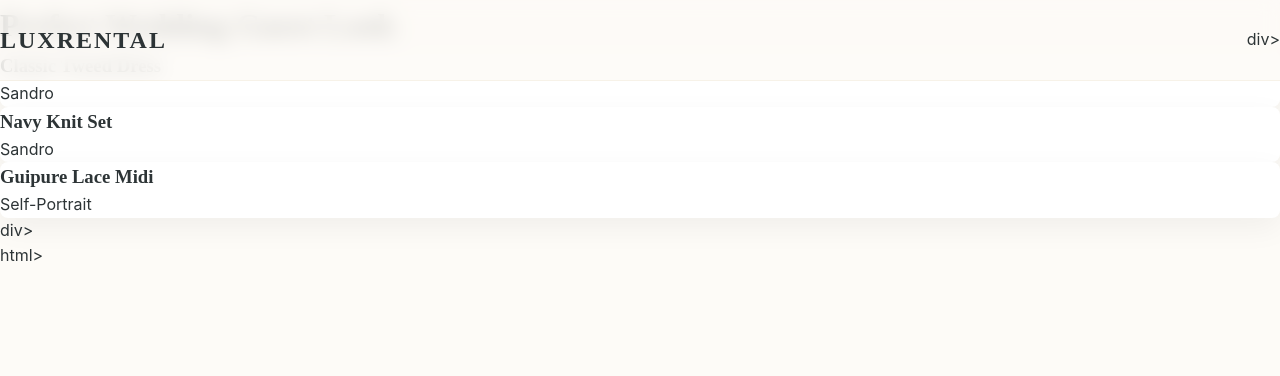
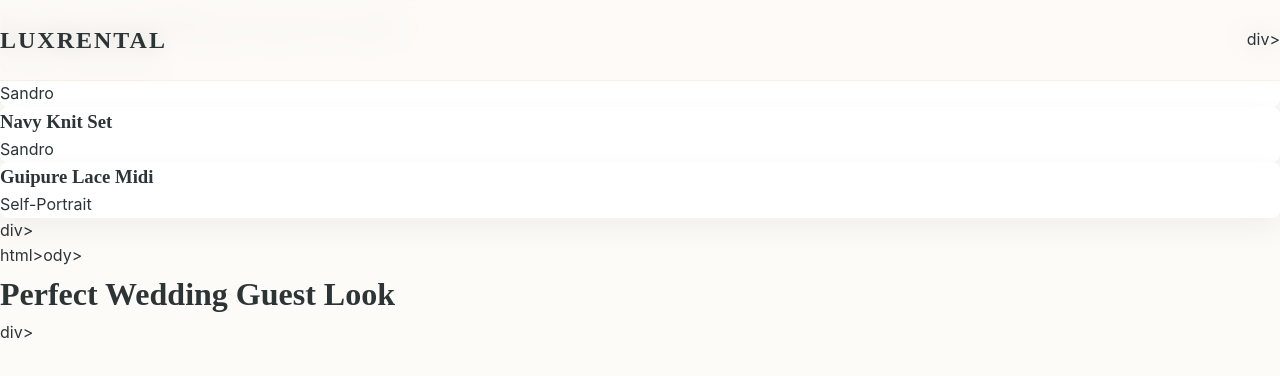
Before and after one commit to ALEXCHOI21/LUXRENTAL, a plain HTML site: page index.html in a window 1280 px wide. Drawn offline with Linux system fonts and the light colour scheme.

Commit message:
Fix HTML structure and remove duplicate tagsComplete index.html structure

```diff
--- a/index.html
+++ b/index.html
@@ -1 +1 @@
-<!DOCTYPE html><html lang="en"><head><meta charset="UTF-8"><title>LuxRental</title><link rel="stylesheet" href="style.css"></head><body><header><nav><div class="logo">LUXRENTAL</div>div></nav></header><main><h1>Perfect Wedding Guest Look</h1><div id="brandGrid"></div>div></main><script src="app.js"></script></body></html>html></h1></main></nav></header></body></title></head>
+<!DOCTYPE html><html lang="en"><head><meta charset="UTF-8"><title>LuxRental</title><link rel="stylesheet" href="style.css"></head><body><header><nav><div class="logo">LUXRENTAL</div>div></nav></header><main><h1>Perfect Wedding Guest Look</h1><div id="brandGrid"></div>div></main><script src="app.js"></script></body></html>html></h1></main></nav></header></body></title></head>ody><header><nav><div class="logo">LUXRENTAL</div>div></nav></header><main><h1>Perfect Wedding Guest Look</h1><div id="brandGrid"></div>div></main><script src="app.js"></script></body></html></h1></main></nav></header>
```
